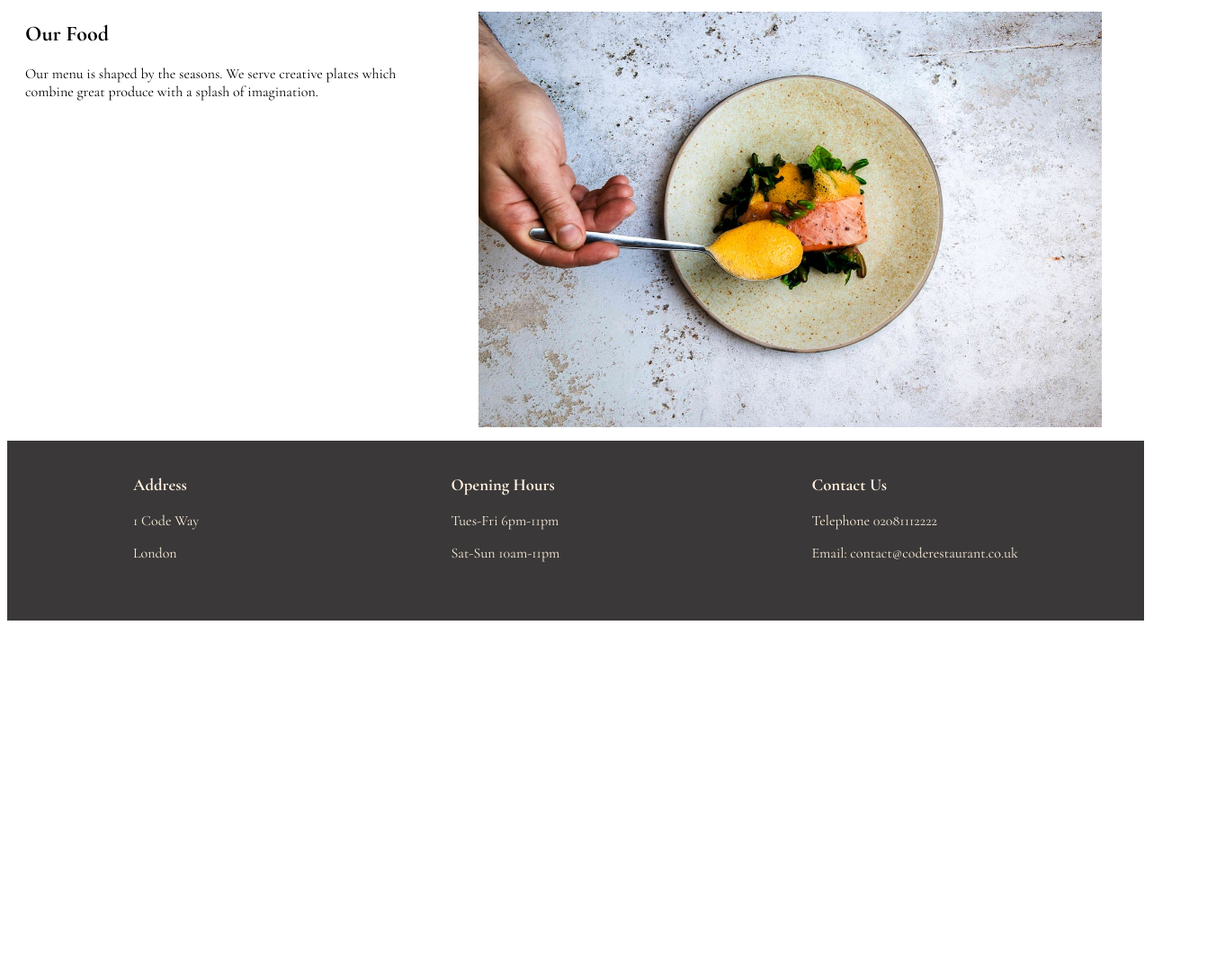
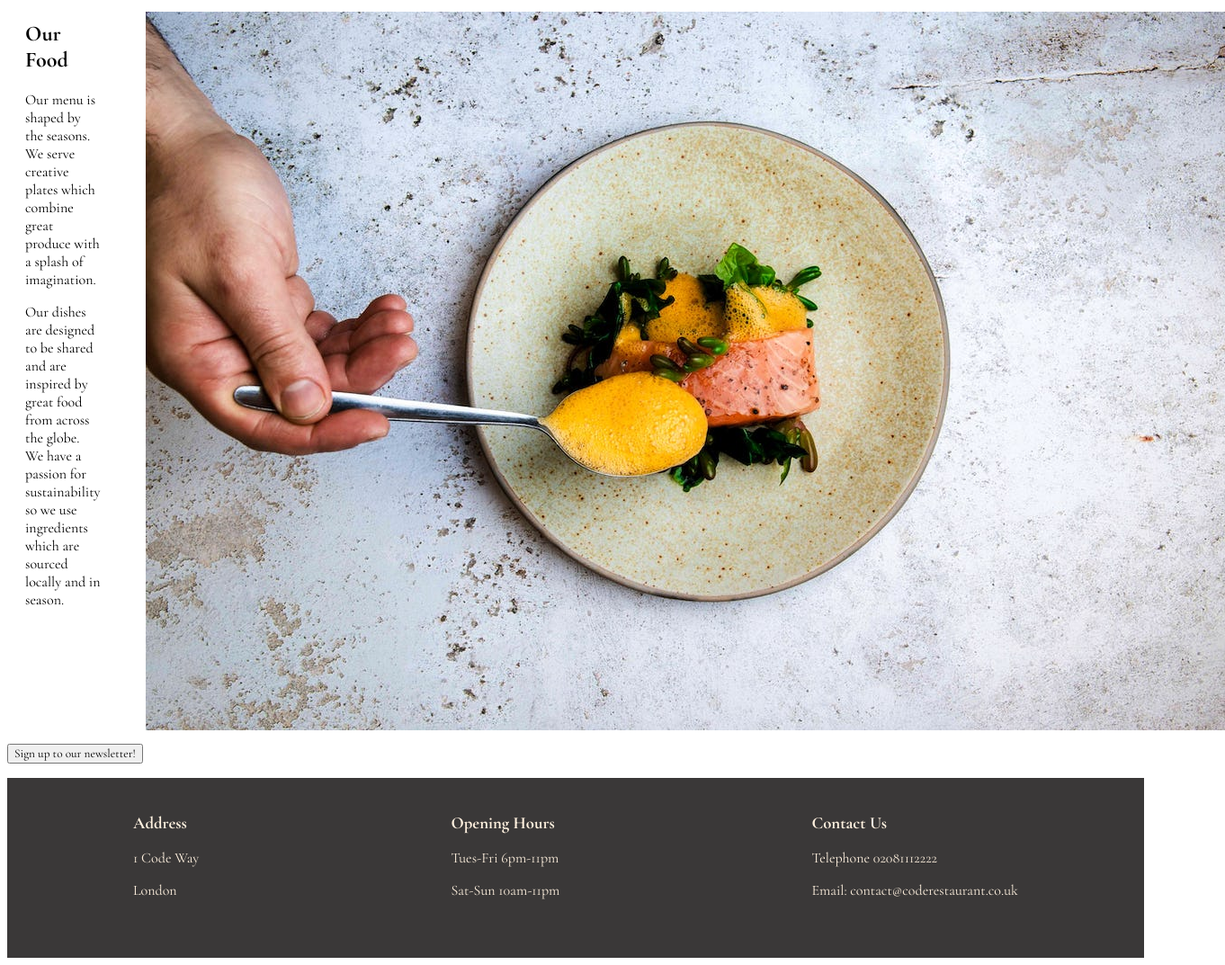
Before and after one commit to j-lap/Code-restaurant, a plain HTML site: page index.html in a window 1280 px wide. Shown: the part 225-1298 px from the top of the page at 90% size, 1362 px wide, since content can reach past the window. Before the commit the page ends 923 px from the top, so only its background shows below. Drawn offline with nearby package versions, Linux system fonts and the light colour scheme.

Commit message:
Update index.html
Javascript added for newsletter pop up

```diff
--- a/index.html
+++ b/index.html
@@ -1,6 +1,5 @@
 <!DOCTYPE html>
 <html lang="en">
-
 <head>
     <meta charset="UTF-8">
     <meta http-equiv="X-UA-Compatible" content="IE=edge">
@@ -12,17 +11,15 @@
 <link
 href="https://fonts.googleapis.com/css2?family=Cormorant+Garamond:ital,wght@0,300;0,400;0,500;0,600;0,700;1,300;1,400;1,500;1,600;1,700&display=swap"
 rel="stylesheet">
+</head>
+<body>
 
-</head>
-
-<body>
         <nav class="nav">
             <h1 class="title">CODE</h1>
             <ul>
-            <li><a href="index.html">Home</a></li>
-            <li><a href="menu.html">Menu</a></li>
-            <li><a href="booking.html">Booking</a></li>
-            <li><a href="contact.html">Contact</a></li>
+                <li><a>Menu</a></li>
+                <li><a>Booking</a></li>
+                <li><a>Contact</a></li>
             </ul>
         </nav>
     <header>
@@ -35,11 +32,35 @@
                 plates which combine great produce with a splash
                 of imagination.
               </p>
+              <p>
+               Our dishes are designed to be shared and are
+               inspired by great food from across the globe. We
+               have a passion for sustainability so we use ingredients
+               which are sourced locally and in season.
+              </p>
             </article>
-            <article>
-                <img src="Images/michelin1.jpeg" class="mainImage">
+            <article class="mainImage">
+                <img src="Images/michelin1.jpeg">
             </article>
         </section>
+        <section class="button">
+            <button onClick="newsletter()">Sign up to our newsletter!</button>
+            <p id="signUp"></p>
+        </section>
+
+    <script>
+        const newsletter = () => {
+            let text;
+            let email = prompt("Please enter your email:",
+            "Joe.bloggs@hotmail.com");
+            if (email==null || email == "") {
+                text = "Email not entered, please try again."
+            } else {
+                text = "Thank you for singing up!"
+            }
+            document.getElementById("signUp").innerHTML = text;
+        }
+    </script>
     </main>
     <footer>
         <section class="footer">
@@ -59,5 +80,4 @@
         </section>
     </footer>
 </body>
-
 </html>
```
Lines whose indentation alone changed are shown as unchanged.
